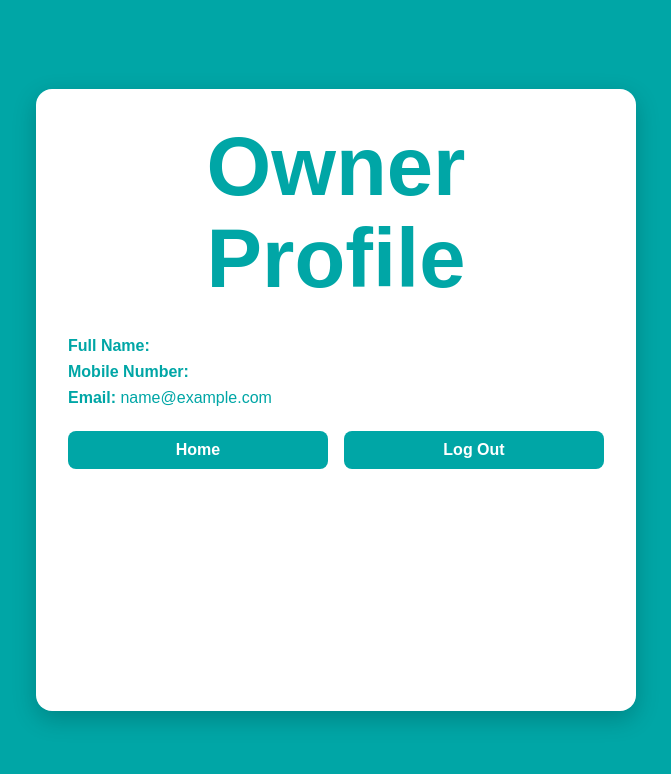
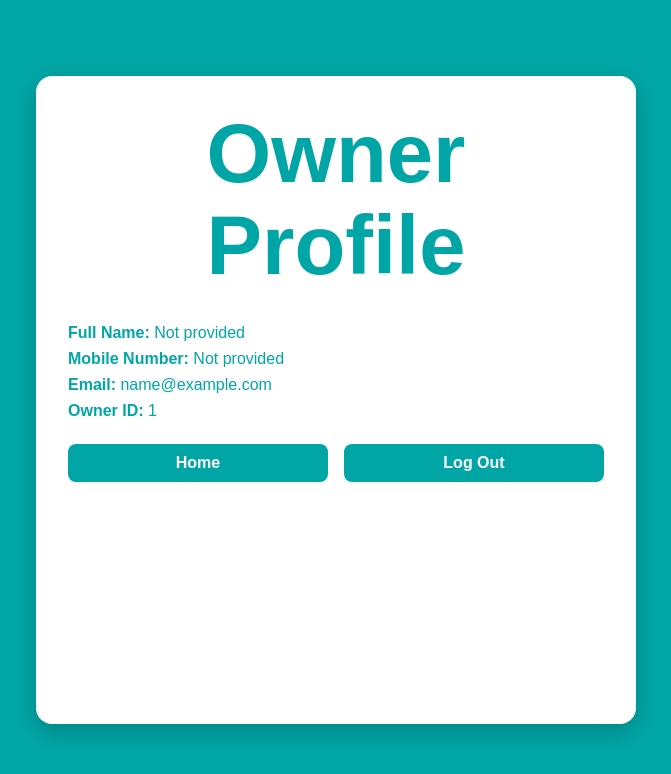
Before and after one commit to krishnapatel-1/StayWise, a React (Vite) app in the folder stay-wise/: page /ownprof in a window 1280 px wide. Shown: the top 774 px of the page, without its empty margins (304-975 px from the left). Built offline with nearby package versions, Linux system fonts and the light colour scheme; sample sign-in values are in the browser's storage.

Commit message:
fix addyourproperty functionality

```diff
--- a/stay-wise/src/components/OwnerProfile.jsx
+++ b/stay-wise/src/components/OwnerProfile.jsx
@@ -6,6 +6,8 @@ function OwnProfile() {
   const navigate = useNavigate();
   const [user, setUser] = useState(null);
   const [req, setReq] = useState(null);
+
+  localStorage.getItem("user")
 
   useEffect(() => {
     const storedUser = localStorage.getItem("user");
@@ -43,10 +45,12 @@ function OwnProfile() {
         <h1>Owner Profile</h1>
 
         <div className="profile-info">
-          <p><strong>Full Name:</strong> {user.fullName}</p>
-          <p><strong>Mobile Number:</strong> {user.mobile}</p>
-          <p><strong>Email:</strong> {user.email}</p>
+          <p><strong>Full Name:</strong> {user.fullName || "Not provided"}</p>
+          <p><strong>Mobile Number:</strong> {user.mobile || "Not provided"}</p>
+          <p><strong>Email:</strong> {user.email || "Not provided"}</p>
+          <p><strong>Owner ID:</strong> {user._id || "Unavailable"}</p>
         </div>
+
 
         <div className="button-group">
           <button onClick={handleHome}>Home</button>
--- a/stay-wise/src/components/myProperty.jsx
+++ b/stay-wise/src/components/myProperty.jsx
@@ -16,6 +16,9 @@ function MyProperty() {
 
   const [one, setOne] = useState(false);
   const ownerId = localStorage.getItem("ownerId");
+
+  console.log(`📤 Fetching from: http://localhost:4000/api/properties/owner/${ownerId}`);
+
 
   useEffect(() => {
     const fetchProperties = async () => {
@@ -41,8 +44,11 @@ function MyProperty() {
     return front?.base64 || null;
   };
 
-  const availableRealRooms = properties.filter((p) => p.active !== false);
+  const availableRealRooms = properties.filter((p) => p);
   const availableDummyRooms = dummyRooms.filter((room) => room.active);
+
+  console.log("✅ Fetched Properties:", properties);
+  console.log("🟢 Showing:", availableRealRooms);
 
   return (
     <div className="home-page">
```
Also changed, not shown: 2 other files (tests, documents, lock files or other folders).
